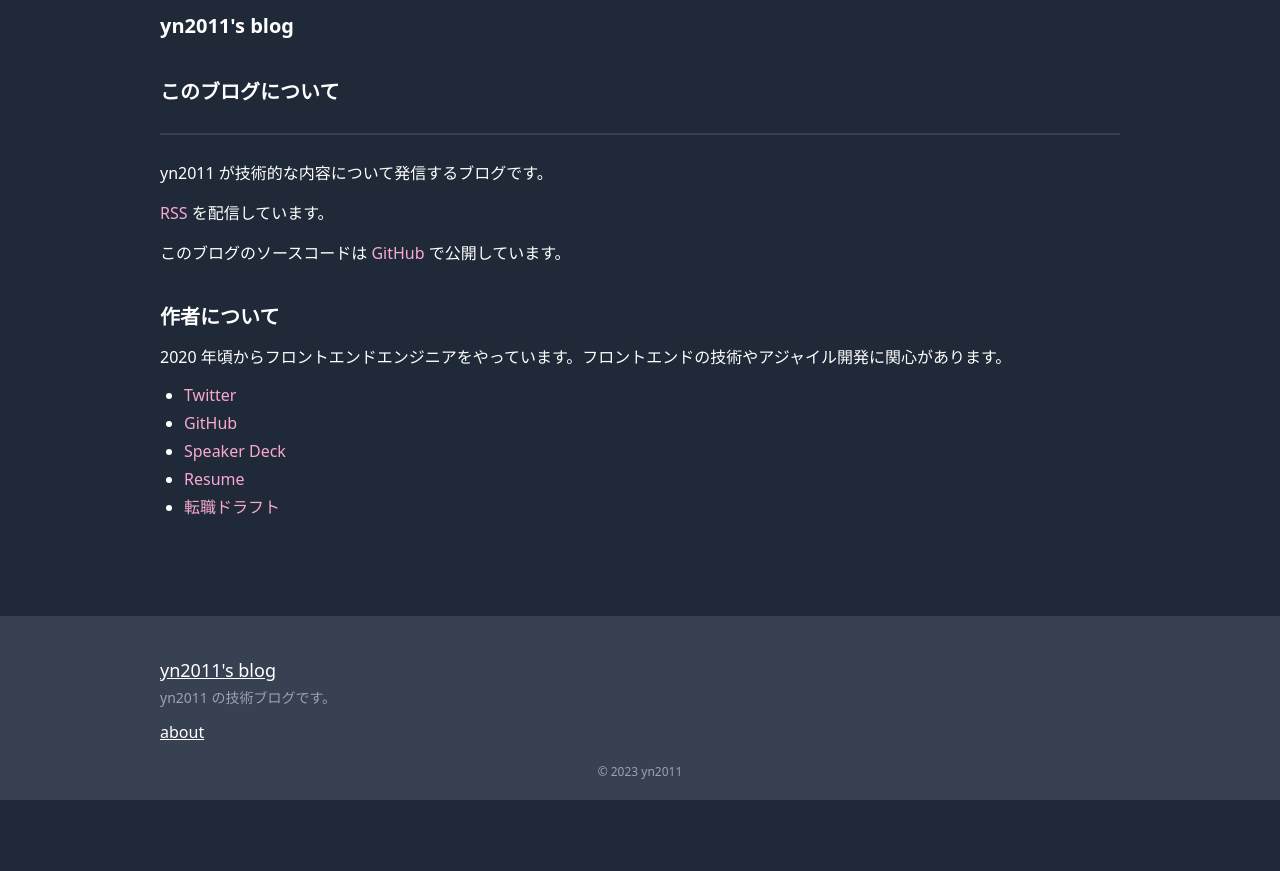
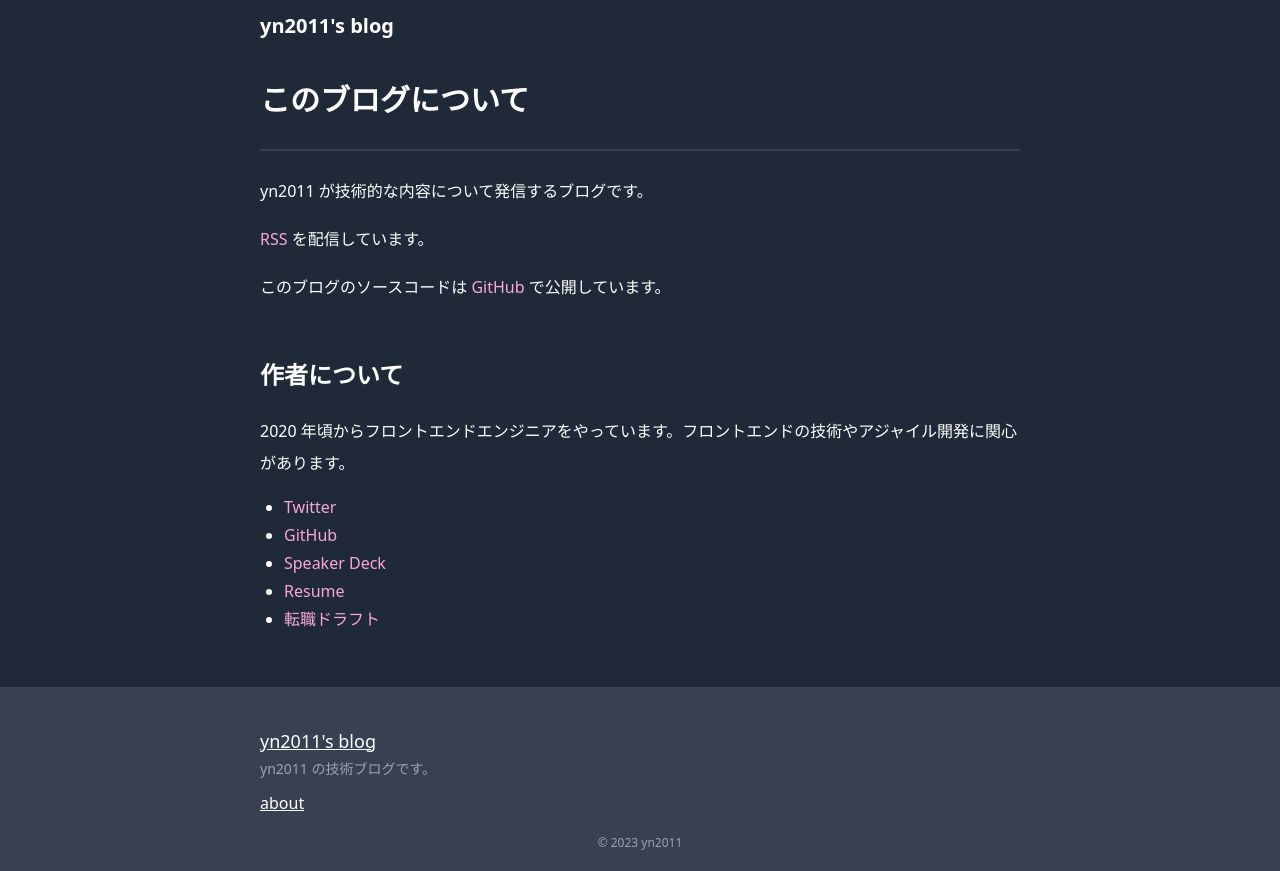
Before and after one commit to pokuwagata/yn2011-blog, a Next.js app: page /about in a window 1280 px wide. Before the commit the page ends 800 px from the top, so only its background shows below. Built offline with nearby package versions, Linux system fonts and the light colour scheme.

Commit message:
expand space and font size

```diff
--- a/app/layout.tsx
+++ b/app/layout.tsx
@@ -34,7 +34,7 @@ export default function RootLayout({
   return (
     <html lang="ja">
       <body className="overflow-x-hidden overflow-y-scroll bg-gray-800 text-white">
-        <div className="mx-auto max-w-[960px] ">
+        <div className="mx-auto max-w-[760px] ">
           <div className="flex min-h-screen flex-col px-4 lg:px-0">
             <div className="mb-10">
               <header className="mb-9 mt-3">
--- a/components/Mdx.tsx
+++ b/components/Mdx.tsx
@@ -4,21 +4,21 @@ export const MDXCustomComponents = {
   h1: (props: React.ComponentProps<"h1">) => (
     <h1
       // className="mx-[calc(50%_-_50vw)] mb-6 mt-auto bg-gray-700 px-[calc(50vw_-_50%)] py-9 text-xl font-semibold leading-relaxed"
-      className="mb-6 mt-3 border-b-2 border-gray-700 pb-6 text-xl font-semibold leading-relaxed"
+      className="mb-6 mt-3 border-b-2 border-gray-700 pb-6 text-3xl font-semibold leading-relaxed"
       {...props}
     />
   ),
   h2: (props: React.ComponentProps<"h2">) => (
-    <h2 className="mb-3 mt-9 text-xl font-semibold" {...props} />
+    <h2 className="mb-[1.5rem] mt-[3.5rem] text-2xl font-semibold" {...props} />
   ),
   h3: (props: React.ComponentProps<"h3">) => (
-    <h3 className="mb-3 mt-6 text-base font-semibold" {...props} />
+    <h3 className="mb-[1.5rem] mt-[2.5rem] text-xl font-semibold" {...props} />
   ),
   p: (props: React.ComponentProps<"p">) => (
-    <p className="mb-3 text-base leading-7" {...props} />
+    <p className="mb-[1rem] text-base leading-8" {...props} />
   ),
   ul: (props: React.ComponentProps<"ul">) => (
-    <ul className="mb-3 list-disc pl-6" {...props} />
+    <ul className="mb-[1rem] list-disc pl-6" {...props} />
   ),
   ol: (props: React.ComponentProps<"ol">) => (
     <ol className="list-decimal pl-6" {...props} />
```
